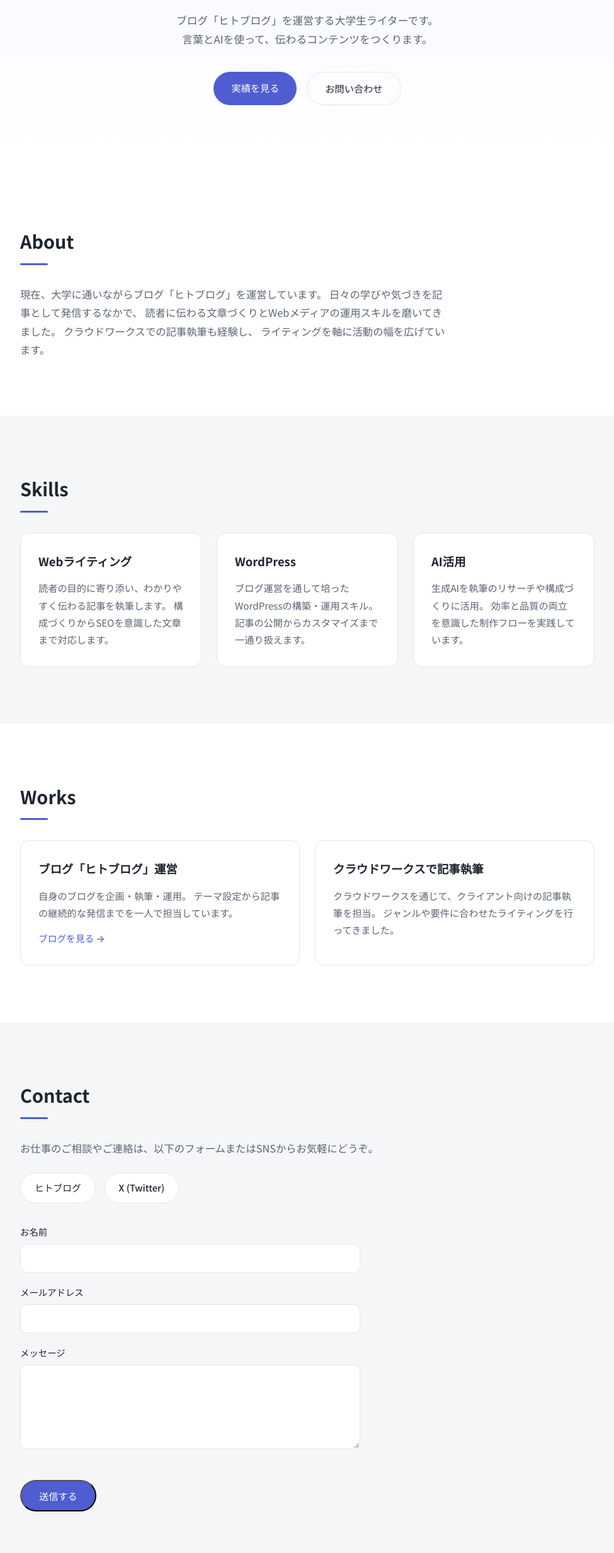
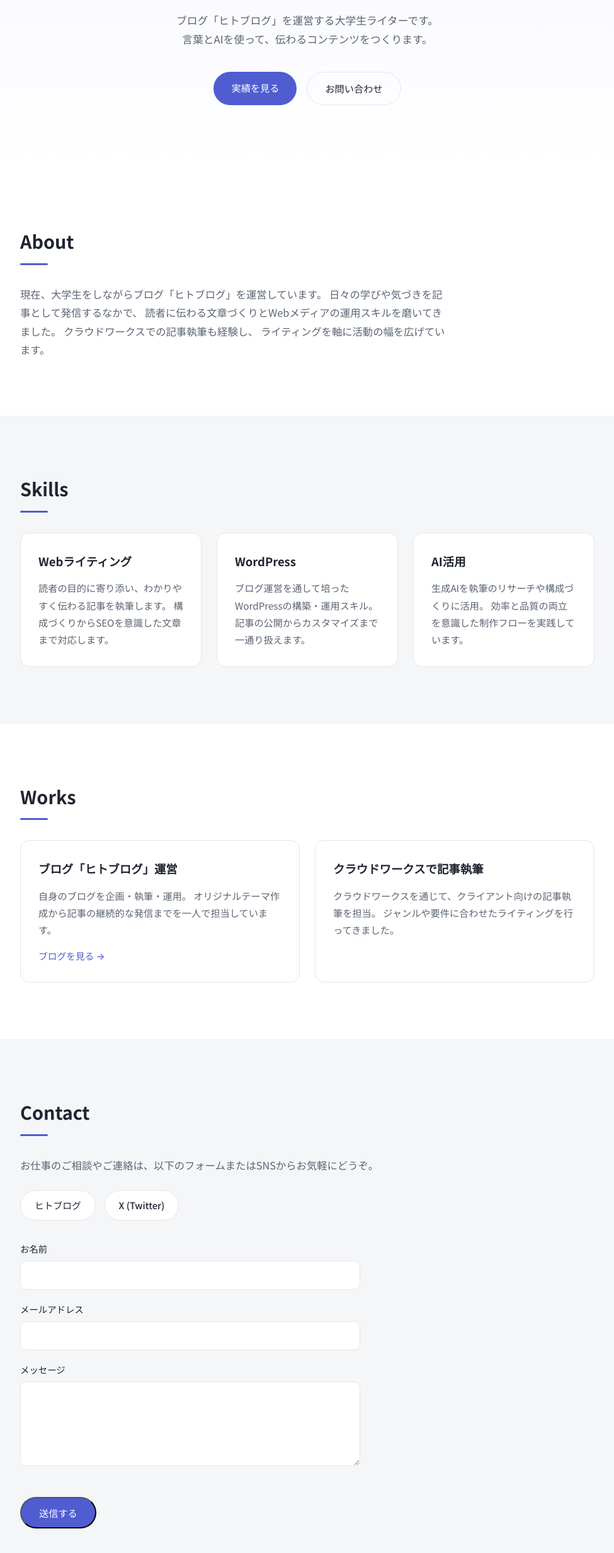
Before and after one commit to tabunhito/myportfolio-site, a plain HTML site: page index.html in a window 1280 px wide. Shown: the part 328-2794 px from the top of the page at 63% size, without its empty margins (152-1127 px from the left). Drawn offline with Linux system fonts and the light colour scheme.

Commit message:
文言修正

```diff
--- a/index.html
+++ b/index.html
@@ -4,7 +4,7 @@
   <meta charset="UTF-8" />
   <meta name="viewport" content="width=device-width, initial-scale=1.0" />
   <title>tabunnhito | ポートフォリオ</title>
-  <meta name="description" content="大学生・ブロガー tabunnhito のポートフォリオサイト。Webライティング、WordPress、AI活用が得意です。" />
+  <meta name="description" content="大学生ブロガー tabunnhito のポートフォリオサイト。Webライティング、WordPress、AI活用が得意です。" />
   <link rel="preconnect" href="https://fonts.googleapis.com" />
   <link rel="preconnect" href="https://fonts.gstatic.com" crossorigin />
   <link href="https://fonts.googleapis.com/css2?family=Noto+Sans+JP:wght@400;500;700&display=swap" rel="stylesheet" />
@@ -46,7 +46,7 @@
       <div class="container">
         <h2 class="section-title">About</h2>
         <p class="section-text">
-          現在、大学に通いながらブログ「ヒトブログ」を運営しています。
+          現在、大学生をしながらブログ「ヒトブログ」を運営しています。
           日々の学びや気づきを記事として発信するなかで、
           読者に伝わる文章づくりとWebメディアの運用スキルを磨いてきました。
           クラウドワークスでの記事執筆も経験し、
@@ -92,10 +92,9 @@
             <h3 class="card-title">ブログ「ヒトブログ」運営</h3>
             <p class="card-text">
               自身のブログを企画・執筆・運用。
-              テーマ設定から記事の継続的な発信までを一人で担当しています。
+              オリジナルテーマ作成から記事の継続的な発信までを一人で担当しています。
             </p>
-            <!-- TODO: ブログURLに差し替えてください -->
-            <a href="https://example.com/hitoblog" class="card-link" target="_blank" rel="noopener">ブログを見る →</a>
+            <a href="https://hitoblog.site" class="card-link" target="_blank" rel="noopener">ブログを見る →</a>
           </article>
           <article class="card reveal">
             <h3 class="card-title">クラウドワークスで記事執筆</h3>
@@ -115,14 +114,11 @@
           お仕事のご相談やご連絡は、以下のフォームまたはSNSからお気軽にどうぞ。
         </p>
         <div class="contact-links">
-          <!-- TODO: ブログURLに差し替えてください -->
-          <a href="https://example.com/hitoblog" class="contact-link" target="_blank" rel="noopener">ヒトブログ</a>
-          <!-- TODO: XのプロフィールURLに差し替えてください -->
-          <a href="https://x.com/your-account" class="contact-link" target="_blank" rel="noopener">X (Twitter)</a>
+          <a href="https://hitoblog.site" class="contact-link" target="_blank" rel="noopener">ヒトブログ</a>
+          <a href="https://x.com/tabunnhito_blog" class="contact-link" target="_blank" rel="noopener">X (Twitter)</a>
         </div>
 
-        <!-- TODO: action の your-form-id を Formspree (https://formspree.io) で取得したIDに差し替えてください -->
-        <form class="contact-form" action="https://formspree.io/f/your-form-id" method="POST" novalidate>
+        <form class="contact-form" action="https://formspree.io/f/xbdbryqy" method="POST" novalidate>
           <div class="form-row">
             <label for="name">お名前</label>
             <input type="text" id="name" name="name" required />
```
